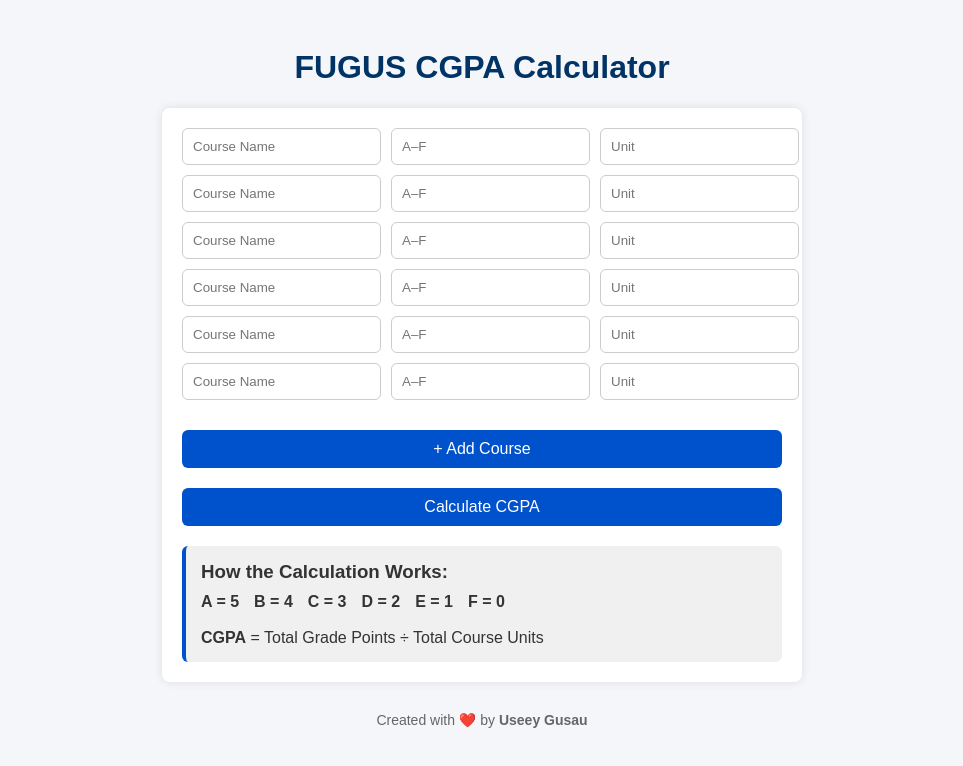
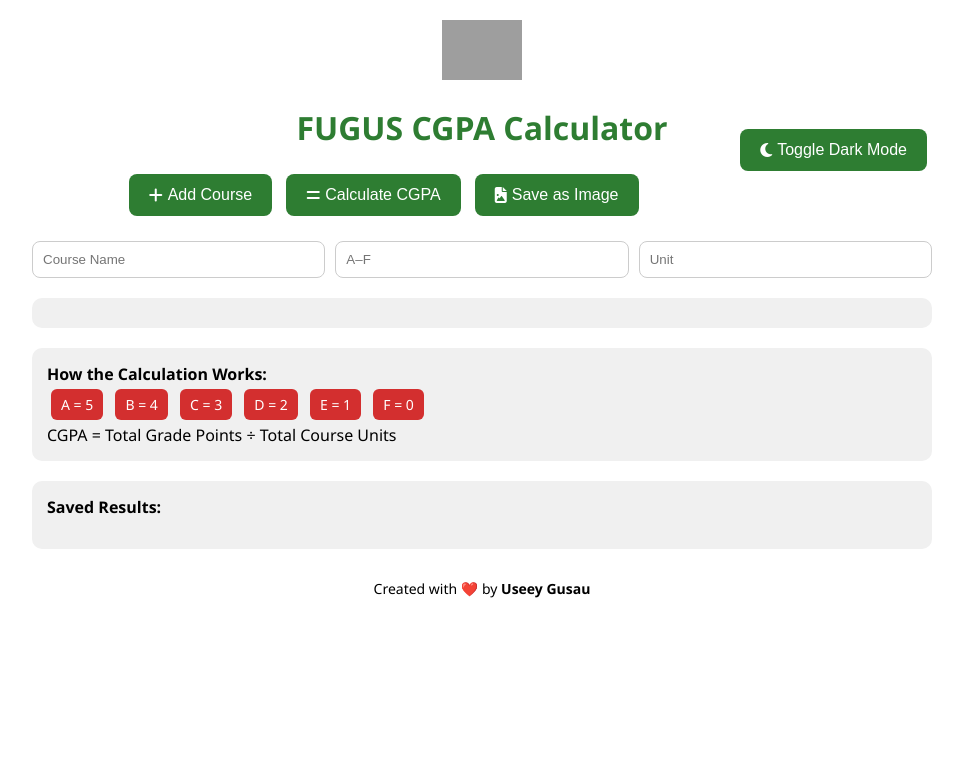
Before and after one commit to iamuseey/fugus.cgpa.live, a plain HTML site: page index.html in a window 1280 px wide. Shown: the whole page, without its empty margins (158-1121 px from the left). Drawn offline with Linux system fonts and the light colour scheme; grey boxes are pictures that could not be loaded.

Commit message:
Update index.html

```diff
--- a/index.html
+++ b/index.html
@@ -1,131 +1,172 @@
 <!DOCTYPE html><html lang="en">
 <head>
-  <meta charset="UTF-8">
-  <meta name="viewport" content="width=device-width, initial-scale=1.0">
+  <meta charset="UTF-8" />
+  <meta name="viewport" content="width=device-width, initial-scale=1.0" />
   <title>FUGUS CGPA Calculator</title>
+  <link rel="stylesheet" href="https://cdnjs.cloudflare.com/ajax/libs/font-awesome/6.4.0/css/all.min.css">
   <style>
+    :root {
+      --primary-color: #2e7d32; /* FUGUS green */
+      --accent-color: #d32f2f; /* red accent */
+      --bg-color: #ffffff;
+      --text-color: #000000;
+      --card-bg: #f0f0f0;
+    }[data-theme="dark"] {
+  --bg-color: #121212;
+  --text-color: #ffffff;
+  --card-bg: #1e1e1e;
+}
+
 body {
-      font-family: Arial, sans-serif;
+  background: var(--bg-color);
+  color: var(--text-color);
+  font-family: 'Segoe UI', sans-serif;
+  margin: 0;
+  padding: 0;
+}
+
+.container {
+  max-width: 900px;
+  margin: 0 auto;
   padding: 20px;
-      background: #f4f6f9;
-      color: #333;
 }
+
 h1 {
   text-align: center;
-      color: #003366;
+  color: var(--primary-color);
+  margin-bottom: 10px;
 }
-    .calculator {
-      max-width: 600px;
-      margin: auto;
-      background: #fff;
-      padding: 20px;
-      border-radius: 8px;
-      box-shadow: 0 0 10px rgba(0,0,0,0.1);
+
+.toggle-theme {
+  float: right;
+  margin-top: -30px;
 }
+
+.semester-toggle {
+  text-align: center;
+  margin: 20px 0;
+}
+
+.course-table {
+  display: flex;
+  flex-direction: column;
+  gap: 10px;
+  margin-bottom: 20px;
+}
+
 .course-row {
   display: flex;
+  flex-wrap: wrap;
   gap: 10px;
-      margin-bottom: 10px;
 }
-    input[type="text"], input[type="number"] {
+
+.course-row input {
   flex: 1;
   padding: 10px;
   border: 1px solid #ccc;
-      border-radius: 6px;
+  border-radius: 8px;
 }
+
 button {
-      padding: 10px;
-      width: 100%;
+  display: inline-flex;
+  align-items: center;
+  justify-content: center;
+  gap: 5px;
+  background: var(--primary-color);
+  color: white;
   border: none;
-      border-radius: 6px;
-      background: #0052cc;
-      color: white;
+  padding: 12px 20px;
+  border-radius: 8px;
+  cursor: pointer;
   font-size: 16px;
-      margin-top: 10px;
-      cursor: pointer;
+  transition: all 0.3s ease;
+  margin: 5px;
 }
+
 button:hover {
-      background: #003d99;
+  background: var(--accent-color);
 }
-    .dual-buttons {
-      display: flex;
-      flex-direction: column;
-      gap: 10px;
+
+.result, .info, .history {
+  background: var(--card-bg);
+  padding: 15px;
+  border-radius: 10px;
   margin-top: 20px;
 }
-    .explanation {
-      margin-top: 20px;
-      background: #f0f0f0;
-      padding: 15px;
-      border-left: 4px solid #0052cc;
+
+.info span {
+  display: inline-block;
+  background: var(--accent-color);
+  color: white;
+  padding: 6px 10px;
   border-radius: 6px;
-    }
-    .explanation h3 {
-      margin-top: 0;
-      margin-bottom: 10px;
-    }
-    .explanation span {
-      display: inline-block;
-      margin-right: 15px;
-      font-weight: bold;
-      color: #333;
-    }
-    footer {
-      margin-top: 30px;
-      text-align: center;
-      color: #666;
+  margin: 4px;
   font-size: 14px;
 }
+
+footer {
+  text-align: center;
+  margin-top: 30px;
+  font-size: 14px;
+}
+
+.logo {
+  text-align: center;
+  margin-bottom: 15px;
+}
+
+.logo img {
+  height: 60px;
+}
+
   </style>
 </head>
 <body>
+  <div class="container">
+    <div class="logo">
+      <img src="https://upload.wikimedia.org/wikipedia/en/3/3c/Federal_University_Gusau_Logo.png" alt="FUGUS Logo">
+    </div>
     <h1>FUGUS CGPA Calculator</h1>
-  <div class="calculator" id="calculator">
+    <button class="toggle-theme" onclick="toggleTheme()">
+      <i class="fa-solid fa-moon"></i> Toggle Dark Mode
+    </button><div class="semester-toggle">
+  <button onclick="addCourseRow()"><i class="fa-solid fa-plus"></i> Add Course</button>
+  <button onclick="calculateCGPA()"><i class="fa-solid fa-equals"></i> Calculate CGPA</button>
+  <button onclick="saveAsImage()"><i class="fa-solid fa-file-image"></i> Save as Image</button>
+</div>
+
+<div class="course-table" id="courseTable">
   <div class="course-row">
     <input type="text" placeholder="Course Name">
     <input type="text" placeholder="A–F">
     <input type="number" placeholder="Unit">
   </div>
-    <div class="course-row">
-      <input type="text" placeholder="Course Name">
-      <input type="text" placeholder="A–F">
-      <input type="number" placeholder="Unit">
 </div>
-    <div class="course-row">
-      <input type="text" placeholder="Course Name">
-      <input type="text" placeholder="A–F">
-      <input type="number" placeholder="Unit">
+
+<div class="result" id="result"></div>
+
+<div class="info">
+  <strong>How the Calculation Works:</strong><br>
+  <span>A = 5</span>
+  <span>B = 4</span>
+  <span>C = 3</span>
+  <span>D = 2</span>
+  <span>E = 1</span>
+  <span>F = 0</span>
+  <br>CGPA = Total Grade Points ÷ Total Course Units
 </div>
-    <div class="course-row">
-      <input type="text" placeholder="Course Name">
-      <input type="text" placeholder="A–F">
-      <input type="number" placeholder="Unit">
+
+<div class="history" id="history">
+  <strong>Saved Results:</strong>
+  <ul id="historyList"></ul>
 </div>
-    <div class="course-row">
-      <input type="text" placeholder="Course Name">
-      <input type="text" placeholder="A–F">
-      <input type="number" placeholder="Unit">
-    </div>
-    <div class="course-row">
-      <input type="text" placeholder="Course Name">
-      <input type="text" placeholder="A–F">
-      <input type="number" placeholder="Unit">
-    </div>
-    <div class="dual-buttons">
-      <button onclick="addCourse()">+ Add Course</button>
-      <button onclick="calculateCGPA()">Calculate CGPA</button>
-    </div>
-    <div class="explanation">
-      <h3>How the Calculation Works:</h3>
-      <span>A = 5</span><span>B = 4</span><span>C = 3</span><span>D = 2</span><span>E = 1</span><span>F = 0</span><br><br>
-      <strong>CGPA</strong> = Total Grade Points ÷ Total Course Units
-    </div>
-  </div>
+
 <footer>
   Created with ❤️ by <strong>Useey Gusau</strong>
 </footer>
-  <script>
-    function addCourse() {
+
+  </div>  <script src="https://html2canvas.hertzen.com/dist/html2canvas.min.js"></script>  <script>
+    function addCourseRow() {
       const row = document.createElement('div');
       row.className = 'course-row';
       row.innerHTML = `
@@ -133,30 +174,53 @@
         <input type="text" placeholder="A–F">
         <input type="number" placeholder="Unit">
       `;
-      document.getElementById('calculator').insertBefore(row, document.querySelector('.dual-buttons'));
-    }function calculateCGPA() {
+      document.getElementById('courseTable').appendChild(row);
+    }
+
+    function gradeToPoint(grade) {
+      grade = grade.toUpperCase();
+      const points = {A: 5, B: 4, C: 3, D: 2, E: 1, F: 0};
+      return points[grade] !== undefined ? points[grade] : null;
+    }
+
+    function calculateCGPA() {
       const rows = document.querySelectorAll('.course-row');
+      let totalUnits = 0;
       let totalPoints = 0;
-  let totalUnits = 0;
-  const gradeMap = { 'A': 5, 'B': 4, 'C': 3, 'D': 2, 'E': 1, 'F': 0 };
-
-  rows.forEach(row => {
-    const gradeInput = row.children[1].value.toUpperCase();
-    const unitInput = parseInt(row.children[2].value);
-    if (gradeMap.hasOwnProperty(gradeInput) && !isNaN(unitInput)) {
-      totalPoints += gradeMap[gradeInput] * unitInput;
-      totalUnits += unitInput;
-    }
-  });
-
-  if (totalUnits === 0) {
-    alert("Please enter valid grades and units.");
-  } else {
-    const cgpa = (totalPoints / totalUnits).toFixed(2);
-    alert("Your CGPA is: " + cgpa);
+      for (let row of rows) {
+        const grade = row.children[1].value.trim();
+        const unit = parseFloat(row.children[2].value);
+        const point = gradeToPoint(grade);
+        if (!isNaN(unit) && point !== null) {
+          totalUnits += unit;
+          totalPoints += point * unit;
         }
       }
+      const cgpa = (totalPoints / totalUnits).toFixed(2);
+      const resultDiv = document.getElementById('result');
+      resultDiv.innerHTML = `<strong>Your CGPA is:</strong> <span style='font-size:24px;color:var(--primary-color)'>${cgpa}</span>`;
+      saveToHistory(cgpa);
+    }
 
-  </script>
-</body>
+    function toggleTheme() {
+      const current = document.documentElement.getAttribute('data-theme');
+      document.documentElement.setAttribute('data-theme', current === 'dark' ? 'light' : 'dark');
+    }
+
+    function saveToHistory(cgpa) {
+      const historyList = document.getElementById('historyList');
+      const li = document.createElement('li');
+      li.textContent = `CGPA: ${cgpa} (Saved on ${new Date().toLocaleString()})`;
+      historyList.prepend(li);
+    }
+
+    function saveAsImage() {
+      html2canvas(document.querySelector(".result")).then(canvas => {
+        const link = document.createElement('a');
+        link.download = 'cgpa_result.png';
+        link.href = canvas.toDataURL();
+        link.click();
+      });
+    }
+  </script></body>
 </html>
```
Lines whose indentation alone changed are shown as unchanged.
